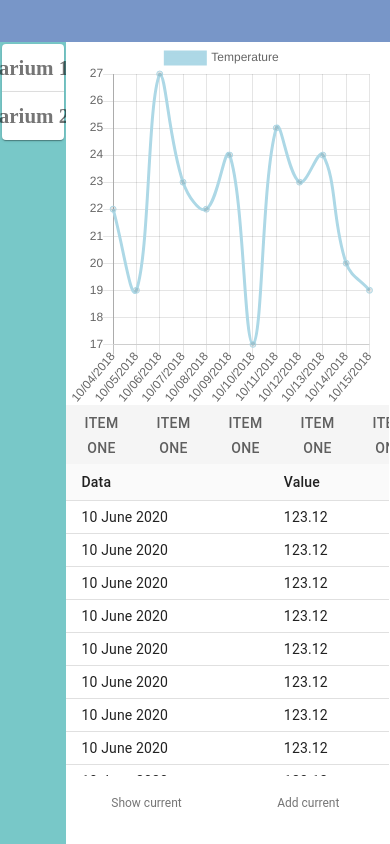
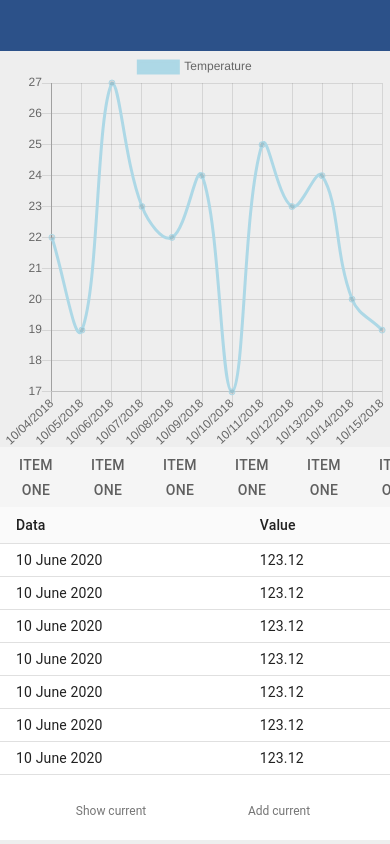
Before and after one commit to jimmeryn/my-aquarium, a React app: page / in a window 390 px wide. Built offline with nearby package versions, Linux system fonts and the light colour scheme.

Commit message:
change colors + added hamburger

```diff
--- a/src/styles/center.css
+++ b/src/styles/center.css
@@ -1,6 +1,7 @@
 .center {
-  width: 100%;
-  height: 100%;
+  height: 94vh;
+  width: 80vw;
+  background-color: #eeeeee;
 }
 
 .welcome-page {
@@ -14,32 +15,30 @@
 }
 
 .graph {
-  width: 80vw;
-  height: 43vh;
+  width: 100%;
+  height: 50%;
 }
 
 .stats-table {
-  max-width: 83vw;
-  height: 45%;
+  height: 50%;
 }
 
 .param-button-list {
-  overflow-y: auto;
+  overflow-x: auto;
+  overflow-y: hidden;
   width: 100%;
-  height: 7vh;
-  background-color: rgb(120, 150, 200);
+  height: 15%;
 }
 
 .current-param-table {
   width: 100%;
-  max-height: 37vh;
   overflow-y: auto;
+  height: 70%;
 }
 
 .graph-modify-list {
   width: 100%;
-  background-color: rgb(120, 150, 200);
-  max-height: 10vh;
+  height: 15%;
 }
 
 /* ********************************************************************************** */
@@ -47,25 +46,12 @@
 /* ********************************************************************************** */
 @media only screen and (max-width: 800px) {
   .center {
-  }
-  .welcome-page {
-  }
-  .stats-view {
+    width: 100vw;
   }
   .graph {
+    width: 100vw;
   }
   .stats-table {
-  }
-  .param-button-list {
-  }
-  .param-button {
-  }
-  .current-param-table {
-  }
-  .row {
-  }
-  .graph-modify-list {
-  }
-  .graph-modify-button {
+    max-width: 100vw;
   }
 }
--- a/src/styles/left-menu.css
+++ b/src/styles/left-menu.css
@@ -1,5 +1,5 @@
 .left-menu {
-  background-color: rgb(120, 200, 200);
+  background-color: #e0e0e0;
   height: 95vh;
   width: 20vw;
   overflow-x: auto;
@@ -21,4 +21,24 @@
   font-family: "Droid serif", serif;
   line-height: 20px;
   margin: 0;
+  color: #505050;
 }
+
+/* ********************************************************************************** */
+/* *************************** MEDIA 800PX ****************************************** */
+/* ********************************************************************************** */
+@media only screen and (max-width: 800px) {
+  /* TODO: Add active and not active state - default not active + some hamburger?*/
+  .left-menu {
+    visibility: hidden;
+    display: none;
+  }
+
+  .left-menu--active {
+    z-index: 9999;
+    position: absolute;
+    width: 100vw;
+    height: 100vh;
+    background-color: #e0e0e0;
+  }
+}
--- a/src/styles/style.css
+++ b/src/styles/style.css
@@ -32,11 +32,6 @@ code {
   display: flex;
 }
 
-.center {
-  height: 95vh;
-  width: 80vw;
-}
-
 /* ********************************************************************************** */
 /* *************************** MEDIA 800PX ****************************************** */
 /* ********************************************************************************** */
@@ -47,13 +42,4 @@ code {
   .App {
     height: auto;
   }
-  .app-container {
-  }
-  .top-nav {
-  }
-  /* TODO: Add active and not active state - default not active + some hamburger?*/
-  .left-menu {
-  }
-  .center {
-  }
 }
--- a/src/styles/top-nav.css
+++ b/src/styles/top-nav.css
@@ -1,6 +1,6 @@
 .top-nav {
-  background-color: rgb(120, 150, 200);
-  min-height: 5vh;
+  background-color: #2c5189;
+  height: 6vh;
   width: 100vw;
   display: flex;
 }
@@ -32,3 +32,87 @@
 .message-icon {
   margin-top: 10px;
 }
+
+.hamburger,
+.hamburger--active {
+  visibility: hidden;
+  display: none;
+}
+
+@media only screen and (max-width: 800px) {
+  .hamburger {
+    padding: 8px;
+    cursor: pointer;
+    background-color: transparent;
+    margin: 0;
+    border: 0;
+    display: block;
+    visibility: visible;
+  }
+
+  .hamburger-box {
+    width: 30px;
+    height: 20px;
+    display: inline-block;
+    position: relative;
+  }
+
+  .hamburger-inner,
+  .hamburger-inner::before,
+  .hamburger-inner::after {
+    width: 100%;
+    height: 4px;
+    background-color: #fff;
+    position: absolute;
+    display: inline-block;
+    left: 0;
+    border-radius: 15px;
+  }
+
+  .hamburger-inner {
+    top: 50%;
+    transform: translateY(-50%);
+    transition: background-color 0.1s 0.2s ease-in-out;
+  }
+
+  .hamburger-inner::before,
+  .hamburger-inner::after {
+    content: "";
+    transition: transform 0.2s 0.2s ease-in-out;
+  }
+
+  .hamburger-inner::before {
+    top: -7px;
+  }
+
+  .hamburger-inner::after {
+    top: 7px;
+  }
+
+  .hamburger--active {
+    padding: 8px;
+    display: block;
+    visibility: visible;
+    cursor: pointer;
+    background-color: transparent;
+    margin: 0;
+    border: 0;
+  }
+
+  .hamburger--active .hamburger-inner {
+    background-color: transparent;
+  }
+
+  .hamburger--active .hamburger-inner::before {
+    transform: translateY(7px) rotate(45deg);
+  }
+
+  .hamburger--active .hamburger-inner::after {
+    transform: translateY(-7px) rotate(-45deg);
+  }
+  .top-nav {
+    position: -webkit-sticky;
+    position: sticky;
+    top: 0;
+  }
+}
```
